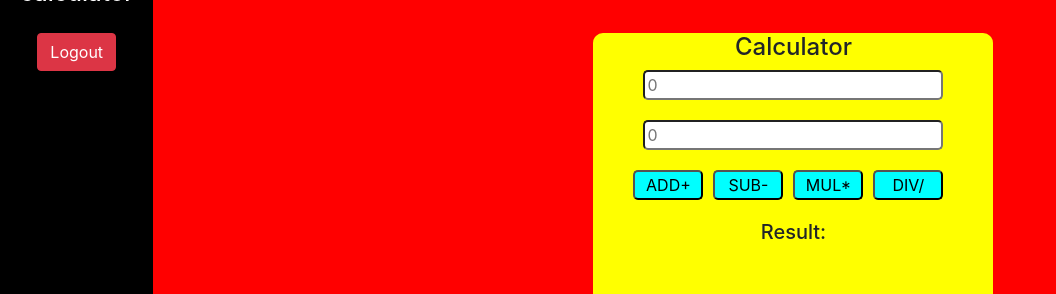
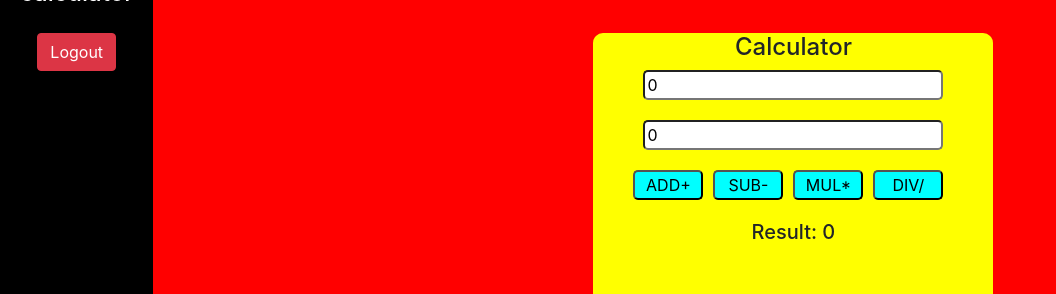
Before and after one commit to MadhukarGiragani/my-app, an Angular app: page /dashboard/calculator in a window 1280 px wide. Shown: the part 217-511 px from the top of the page, without its empty margins (0-1056 px from the left). Built offline with nearby package versions, Linux system fonts and the light colour scheme.

Commit message:
added functionality to calculator

```diff
--- a/src/app/calculator/calculator.component.html
+++ b/src/app/calculator/calculator.component.html
@@ -1,16 +1,16 @@
 <div class="parent">
     <div class="calci">
         <h4>Calculator</h4>
-        <input type="number" placeholder="0">
+        <input type="number" [(ngModel)]="number1">
         <br>
-        <input type="number" placeholder="0">
+        <input type="number" [(ngModel)]="number2">
         <br>
-        <button>ADD+</button>
-        <button>SUB-</button>
-        <button>MUL*</button>
-        <button>DIV/</button>
+        <button (click)="sum()">ADD+</button>
+        <button (click)="sub()">SUB-</button>
+        <button (click)="mul()">MUL*</button>
+        <button (click)="div()">DIV/</button>
         <br>
-        <h5>Result:</h5>
+        <h5>Result: {{result}}</h5>
 
 
     </div>
--- a/src/app/calculator/calculator.component.ts
+++ b/src/app/calculator/calculator.component.ts
@@ -7,4 +7,21 @@ import { Component } from '@angular/core';
 })
 export class CalculatorComponent {
 
+  public number1:number = 0;
+  public number2:number = 0;
+  public result:number = 0;
+
+  sum(){
+    this.result = this.number1 + this.number2;
+  }
+  sub(){
+    this.result = this.number1 - this.number2;
+  }
+  mul(){
+    this.result = this.number1 * this.number2;
+  }
+  div(){
+    this.result = this.number1 / this.number2;
+  }
+
 }
```
